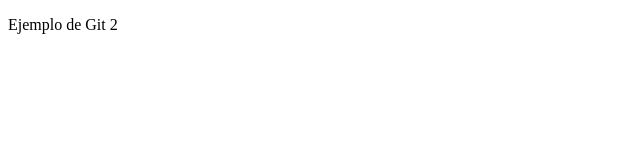
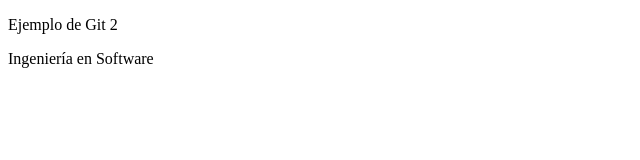
Before and after one commit to AlexisB-RamirezG/1k-git-2, a plain HTML site: page index.html in a window 1280 px wide. Shown: the whole page, without its empty margins (0-640 px from the left). Drawn offline with Linux system fonts and the light colour scheme.

Commit message:
Segunda version

```diff
--- a/index.html
+++ b/index.html
@@ -6,5 +6,6 @@
     </head>
     <body>
         <p>Ejemplo de Git 2</p>
+        <p>Ingeniería en Software</p>
     </body>
 </html>
```
